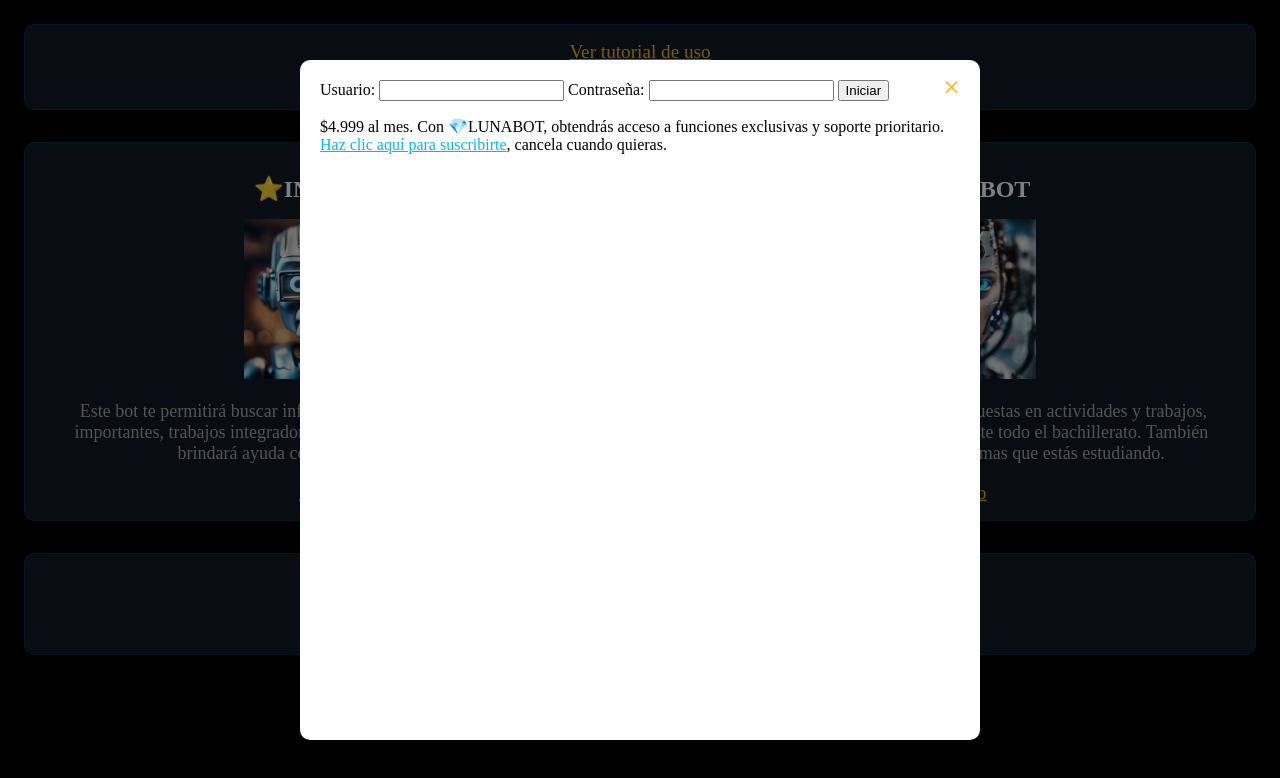
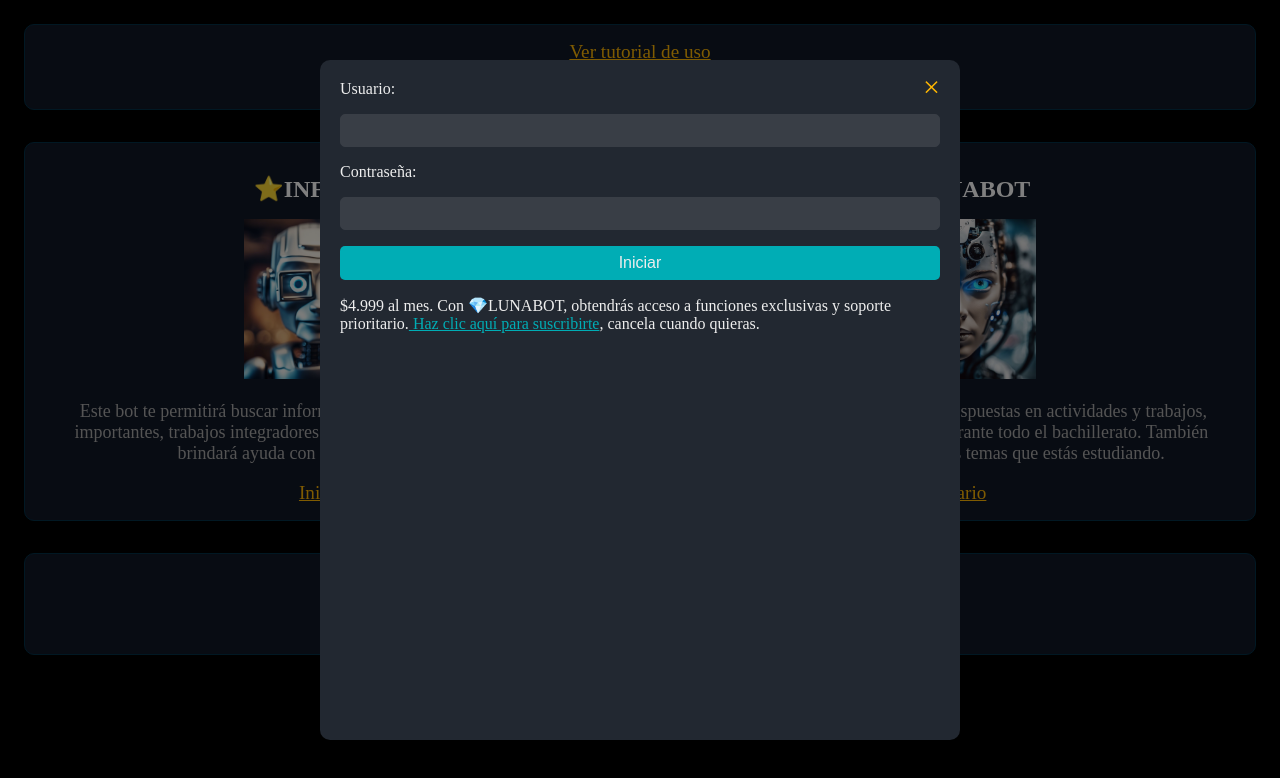
Before and after one commit to 13bnp/Botv1, a plain HTML site: page index.html in a window 1280 px wide. Both pictures are taken after a click on the link "Usuario". Drawn offline with Linux system fonts and the light colour scheme.

Commit message:
user-Botv1

```diff
--- a/index.html
+++ b/index.html
@@ -13,7 +13,7 @@
     <div class="aside">
         <div class="menu">
             <a href="https://www.youtube.com/watch?v=tutorial-id" class="tutorial-link"
-                onclick="openPopup(event, 'https://www.youtube.com/embed/hcnZxEN-jlI?si=G2KUPkmSOrUllpjx')">Ver tutorial
+                onclick="openPopup(event, 'https://www.youtube.com/embed/APfDkde2GU0?si=A_Oltb-XT6cDEtPX')">Ver tutorial
                 de uso</a>
             <div class="register">
                 <a href="https://huggingface.co/join"
--- a/style.css
+++ b/style.css
@@ -134,9 +134,77 @@ h1{
     color: #ffb703;
 }
 
+/** Agregar al final del archivo CSS **/
 
+#user-popup {
+    display: none;
+    position: fixed;
+    top: 0;
+    left: 0;
+    width: 100%;
+    height: 100%;
+    background-color: rgba(0, 0, 0, 0.5);
+    justify-content: center;
+    align-items: center;
+}
 
+#user-popup .popup-content {
+    background-color: #222831; /* Fondo más oscuro */
+    padding: 20px;
+    border-radius: 10px;
+    width: 80%;
+    max-width: 400px; /* Máximo ancho para pantallas pequeñas */
+    position: relative;
+    color: #eeeeee; /* Color de texto */
 
+}
+
+#user-popup .popup-content form {
+    display: flex;
+    flex-direction: column;
+    gap: 1rem;
+}
+
+#user-popup .popup-content input {
+    padding: 0.5rem;
+    border: 1px solid #393e46;
+    border-radius: 5px;
+    background-color: #393e46;
+    color: #eeeeee;
+}
+
+#user-popup .popup-content button {
+    padding: 0.5rem;
+    border: none;
+    border-radius: 5px;
+    background-color: #00adb5;
+    color: #eeeeee;
+    cursor: pointer;
+    font-size: 1rem;
+}
+
+#user-popup .popup-content button:hover {
+    background-color: #007b83;
+}
+
+#user-popup .popup-content .color-sub {
+    margin-top: 1rem;
+    font-size: 1rem;
+    color: #eeeeee;
+}
+
+#user-popup .popup-content .clickaqui-color {
+    color: #00adb5;
+}
+
+#user-popup .popup-content .close {
+    position: absolute;
+    top: 10px;
+    right: 20px;
+    font-size: 30px;
+    cursor: pointer;
+    color: #ffb703;
+}
 
 
 /* Media query para pantallas de escritorio */
@@ -181,4 +249,8 @@ h1{
         width: 50%;
     }
 
+    #user-popup .popup-content {
+        width: 50%;
+        max-width: 600px; /* Máximo ancho para pantallas grandes */
+    }
 }
```
